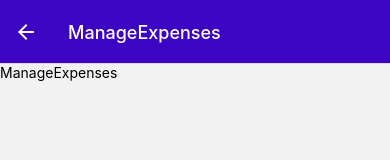
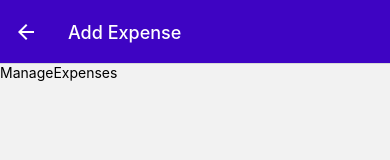
Before and after one commit to sudhiryadav347/react-native-expense-tracker, a React Native app: screen /ManageExpenses in a window 390 px wide. Shown: the top 160 px of the page. Built offline with nearby package versions, Linux system fonts and the light colour scheme.

Commit message:
Showing different title of screen depending on from where it is clicked. Add or Edit expense on ManageExpenses screen.

```diff
--- a/components/ExpensesOutput/ExpenseItem.js
+++ b/components/ExpensesOutput/ExpenseItem.js
@@ -4,12 +4,13 @@
 import { GlobalStyles } from '../../constants/styles';
 import { getFormattedDate } from '../../util/date';
 
-const ExpenseItem = ({ description, amount, date }) => {
-
+const ExpenseItem = ({ id, description, amount, date }) => {
   const navigation = useNavigation();
-    const expensePressHandler = () => {
-        navigation.navigate('ManageExpenses')
-    };
+  const expensePressHandler = () => {
+    navigation.navigate('ManageExpenses', {
+      expenseId: id,
+    });
+  };
 
   return (
     <Pressable
--- a/screens/ManageExpenses.js
+++ b/screens/ManageExpenses.js
@@ -1,7 +1,16 @@
 import { StyleSheet, Text, View } from 'react-native';
-import React from 'react';
+import { useLayoutEffect } from 'react';
 
-const ManageExpenses = () => {
+const ManageExpenses = ({ route, navigation }) => {
+  const editedExpenseId = route.params?.expenseId;
+  const isEditing = !!editedExpenseId;
+
+  useLayoutEffect(() => {
+    navigation.setOptions({
+      title: isEditing ? 'Edit Expense' : 'Add Expense',
+    });
+  }, [navigation, isEditing]);
+
   return (
     <View>
       <Text>ManageExpenses</Text>
```
